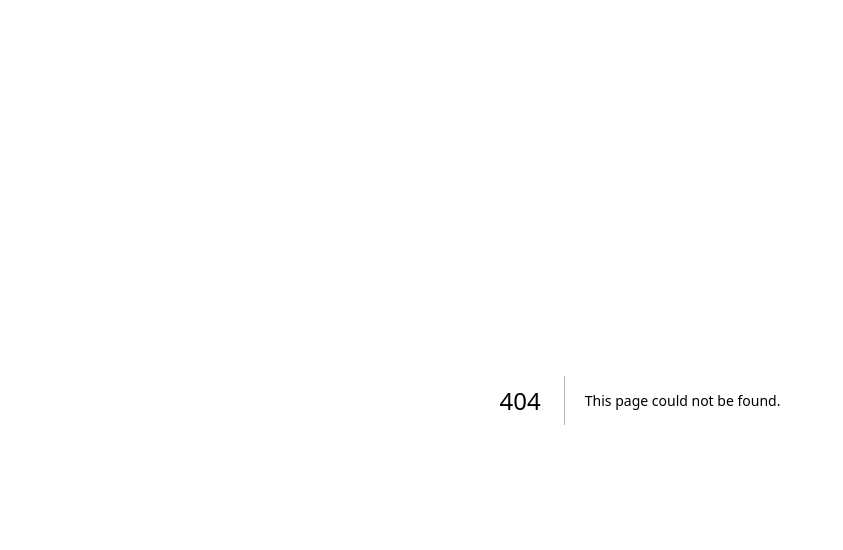
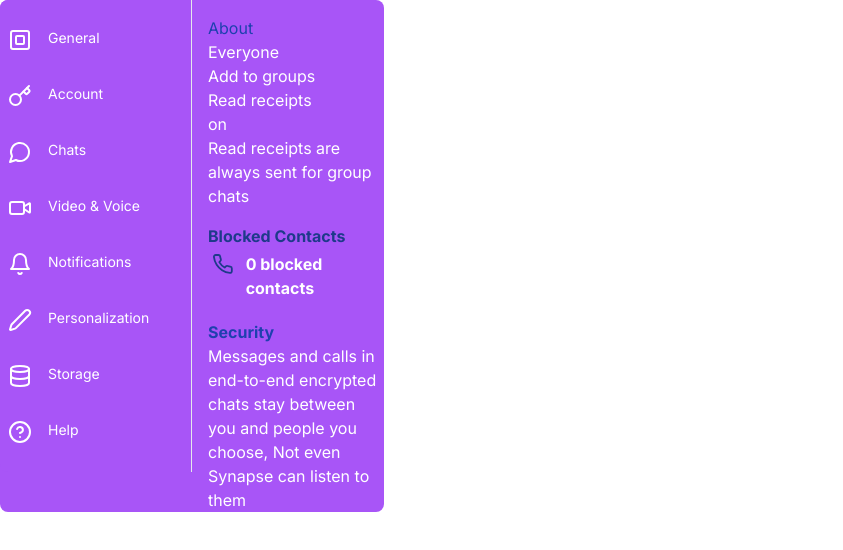
Before and after one commit to EwiJosepha/synapse, a Next.js app: page /usersProfile/account-details in a window 1280 px wide. Before the commit this address had no page. Shown: the top 550 px of the page, without its empty margins (0-843 px from the left). Built offline with nearby package versions, Linux system fonts and the light colour scheme.

Commit message:
customizing walpaper

```diff
--- a/package.json
+++ b/package.json
@@ -9,6 +9,7 @@
     "lint": "next lint"
   },
   "dependencies": {
+    "@radix-ui/themes": "^3.1.1",
     "lucide-react": "^0.424.0",
     "next": "14.2.5",
     "react": "^18",
--- /dev/null
+++ b/src/app/(users-profile)/usersProfile/account-details/page.tsx
@@ -0,0 +1,35 @@
+import { Phone } from 'lucide-react'
+import React from 'react'
+
+function AccountDetails() {
+  const accountContent = [
+    "About", "Everyone", "Add to groups", "Read receipts", "on", "Read receipts are always sent for group chats"
+  ]
+  return (
+    <div>
+      <div className='flex flex-col gap-4 pl-4 text-white'>
+        <div className='flex flex-col pt-4'>
+
+          {accountContent.map((details,i) => (
+            <p className={`${i == 0?"text-blue-800":"text-white"}`}>{details}</p>
+          ))}
+        </div>
+        <div className='text-gray-600'>
+          <p className='font-bold text-blue-900'>Blocked Contacts</p>
+          <div className='p-1 flex gap-3'>
+            <Phone className='text-blue-900' />
+            <p className='font-bold text-white'> 0 blocked contacts</p>
+          </div>
+
+        </div>
+        <div>
+          <p className='font-bold text-blue-800'>Security</p>
+          <span>Messages and calls in end-to-end encrypted chats stay between you and people you choose, Not even Synapse can listen to them</span>
+        </div>
+
+      </div>
+    </div>
+  )
+}
+
+export default AccountDetails
--- a/src/app/(users-profile)/usersProfile/layout.tsx
+++ b/src/app/(users-profile)/usersProfile/layout.tsx
@@ -7,10 +7,10 @@ interface UserProfileLayoutProps {
 const UserProfileLayout: React.FC<UserProfileLayoutProps> = ({ children }) => {
 
   return (
-    <div className='w-[100%]'>
-      <div className="flex  w-[25%] bg-purple-500 rounded-lg ">
+    <div className=' w-[90%] md:w-[40%] xl:w-[30%]'>
+      <div className="grid grid-cols-2  bg-purple-500 rounded-lg ">
         <UserSlideBar />
-        <div className="flex-1">{children}</div>
+        <div>{children}</div>
       </div>
     </div>
   );
--- a/src/app/(users-profile)/usersProfile/notifications/page.tsx
+++ b/src/app/(users-profile)/usersProfile/notifications/page.tsx
@@ -1,12 +1,15 @@
-import { Wheat } from 'lucide-react'
+import { Box } from 'lucide-react'
 import React from 'react'
+
+import '@radix-ui/themes/styles.css';
+import { Switch, Theme } from '@radix-ui/themes';
 
 function Notifications() {
   return (
     <div>
-      <div className=' flex flex-col gap-4 pt-3'>
-        <div className='flex gap-4 justify-center items-center'>
-          <div className=' border-4 border-white h-20 w-28 bottom-5 rounded-md'>
+      <div className=' flex flex-col gap-4 pt-3 pr-3'>
+        <div className='md:flex flex flex-col gap-4 md:justify-center md:items-center '>
+          <div className=' border-4 border-white md:h-20 md:w-28 w-20 bottom-5 rounded-md'>
             <div className=' float-right bg-pink-500 p-3 '>
               <div className=' flex justify-center items-center gap-1'>
                 <div className='rounded-md p-1 bg-white'></div>
@@ -22,7 +25,7 @@ function Notifications() {
             </div>
           </div>
 
-          <div className=' border-4 border-white h-20 w-28 bottom-5 rounded-md'>
+          <div className=' border-4 border-white h-10 md:h-20 md:w-28 w-20 bottom-5 rounded-md'>
             <div className=' float-right bg-pink-500 p-3 '>
               <div className=' flex justify-center items-center gap-1'>
                 <div className='rounded-md p-1 bg-white'></div>
@@ -34,11 +37,58 @@ function Notifications() {
               </div>
             </div>
             <div className='pt-8 bg-blue-500'>
-
             </div>
           </div>
         </div>
 
+        <div className='flex flex-col gap-4 pl-4 w-[100%]'>
+          <div className="mb-4 md:w-[65%] text-white text-justify">
+
+              <p>Show banner notifications</p>
+            <select className="border border-gray-200  text-black hover md:px-4 md:py-2 py-1 rounded-md w-full">
+              <option value="always">Always</option>
+              <option value="never">Never</option>
+              <option value="one time when on">One time when on</option>
+            </select>
+
+          </div>
+          <div className="mb-4  md:w-[65%] text-white">
+            <label htmlFor="Show taskbar notification badge" className="block text-sm text-justify">
+              Show taskbar notification badge
+            </label>
+            <select className="border border-gray-200 px-4 md:py-2 py-1 rounded-md w-full text-black hover">
+              <option value="always">Always</option>
+              <option value="never">Never</option>
+              <option value="one time when on">One time when on</option>
+            </select>
+
+          </div>
+
+          <div className='flex text-white h-6 justify-between pr-3'>
+            <p>Messages</p>
+
+            <Theme>
+              <Switch defaultChecked />
+            </Theme>
+
+          </div>
+          <div className='flex text-white h-6 justify-between pr-3'>
+            <p>calls</p>
+
+            <Theme>
+              <Switch defaultChecked />
+            </Theme>
+
+          </div>
+          <div className='flex text-white h-6 justify-between  pr-3'>
+            <p>Media Preview</p>
+
+            <Theme>
+              <Switch defaultChecked />
+            </Theme>
+
+          </div>
+        </div>
 
       </div>
 
--- /dev/null
+++ b/src/app/(users-profile)/usersProfile/personalise/page.tsx
@@ -0,0 +1,46 @@
+"use client"
+import React, { useState } from 'react'
+
+function PersonalisedColors() {
+
+  const [color, setColor] = useState("")
+
+
+  function handleBlue() {
+    setColor(prevColor => prevColor === '#2563EB' ? 'white' : '#2563EB')
+  }
+  function handlegreen() {
+    setColor(prevColor => prevColor === '#2FD5C2' ? 'white' : '#2FD5C2')
+  }
+  function handlepurple() {
+    setColor(prevColor => prevColor === '#B733EA' ? 'white' : '#B733EA')
+  }
+  function handlepink() {
+    setColor(prevColor => prevColor === '#E10E50' ? 'white' : '#E10E50')
+
+  }
+  return (
+    <div className='pl-4 flex flex-col gap-3'>
+      <h1 className='md:text-sm  text-white pb-2 pt-5 pr-2'>Personalize your Wallpaper by clicking</h1>
+      <div className='w-[90%] bg-white border-2 border-b-gray-500 grid grid-cols-3 cursor-pointer gap-1 text-sm'>
+        <button style={{ background: "#2563EB" }} className='py-4 rounded-sm text-white' onClick={handleBlue}>
+          Blue
+        </button>
+        <button style={{ background: "#B733EA" }} className='py-4 rounded-sm  text-white' onClick={handlepurple}>
+         Purple
+        </button>
+        <button style={{ background: `#E10E50` }} className='py-4 rounded-sm  text-white' onClick={handlepink}>
+          Pink
+        </button>
+        <button style={{ background: "#2FD5C2" }} className='py-4 rounded-sm  text-white' onClick={handlegreen}>
+         Green
+        </button>
+      </div>
+      <div className='w-[90%] border-2 border-b-gray-500 grid h-28 bg-white' style={{background: color}}>
+
+      </div>
+    </div>
+  )
+}
+
+export default PersonalisedColors
--- a/src/app/(users-profile)/usersProfile/users-chats/page.tsx
+++ b/src/app/(users-profile)/usersProfile/users-chats/page.tsx
@@ -4,21 +4,21 @@ function Chats() {
   return (
     <div>
       <div className=' flex flex-col gap-4'>
-        <h1 className='text-xl text-white pl-3'>Chats</h1>
-        <div className=' flex flex-col gap-3 w-[90%] pl-3 text-white text-sm font-sans'>
+        <h1 className='text-xl text-white pl-3 py-4'>Chats</h1>
+        <div className=' flex flex-col gap-3 w-[90%] pl-3 text-white text-sm'>
           <p>Retrieve all Chats</p>
-          <button className='text-white text-xl bg-gradient-to-r from-blue-500 via-pink-500 to-violet-500 shadow-md px-3 py-1 rounded-md hover:text-black  bg-gray-100'>
+          <button className='text-white lg:text-xl bg-pink-500 shadow-md  md:px-3 py-1 rounded-md hover:text-black'>
             Archive all chats
           </button>
-          <p className='text-sm font-sans'>You will recieve all messages from Archives</p>
-          <button className='text-white shadow-md text-xl hover:text-black bg-pink-500 px-3 py-1 rounded-lg'>
+          <p className='text-sm text-justify'>You will recieve all messages from Archives</p>
+          <button className='text-white shadow-md lg:text-xl hover:text-black bg-pink-500 md:px-3 py-1 rounded-lg'>
             clear  messages
           </button>
           <p>Delete all messagees from chats and groups</p>
-          <button className='text-white shadow-md text-xl  bg-pink-500 px-3 py-1 rounded-lg hover:text-black'>
+          <button className='text-white shadow-md lg:text-xl  bg-pink-500 md:px-3 py-1 rounded-lg hover:text-black'>
             Delete chats
           </button>
-          <p>Delete all messages and clear chats  from history</p>
+          <p className='text-justify'>Delete all messages and clear chats  from history</p>
         </div>
       </div>
 
--- a/src/core/components/organisms/users-sidebar.tsx
+++ b/src/core/components/organisms/users-sidebar.tsx
@@ -13,7 +13,7 @@ function UserSlideBar() {
     {
       icon: <Key />,
       text: "Account",
-      href: "/usersProfile/general"
+      href: "/usersProfile/account-details"
 
     },
     {
@@ -37,7 +37,7 @@ function UserSlideBar() {
     {
       icon: <Pen />,
       text: "Personalization",
-      href: "/usersProfile/general"
+      href: "/usersProfile/personalise"
 
     },
     {
@@ -54,12 +54,12 @@ function UserSlideBar() {
   ]
   return (
     <div>
-      <div className=' bg-purple-500 border rounded-l-lg text-white shadow-lg'>
-        <div className=" flex flex-col gap-4">
+      <div className=' bg-purple-500 border-r rounded-l-lg text-white py-5'>
+        <div className=" flex flex-col md:gap-4 gap-2">
           {arrayOfUsersAccount.map((iconsText, i) => (
-            <Link href={iconsText.href} className=" flex gap-4 hover:bg-gradient-to-r from-blue-500 via-pink-500 to-violet-500  hover:rounded-md p-2 cursor-pointer" key={i} >
+            <Link href={iconsText.href} className=" flex gap-2 md:gap-4 hover:bg-gradient-to-r from-blue-500 via-pink-500 to-violet-500  hover:rounded-md p-2 cursor-pointer" key={i} >
               <p className='text-bold'>{iconsText.icon}</p>
-              <p>{iconsText.text}</p>
+              <p className='text-sm'>{iconsText.text}</p>
             </Link>
           ))}
         </div>
```
Also changed, not shown: 1 other file (tests, documents, lock files or other folders).
